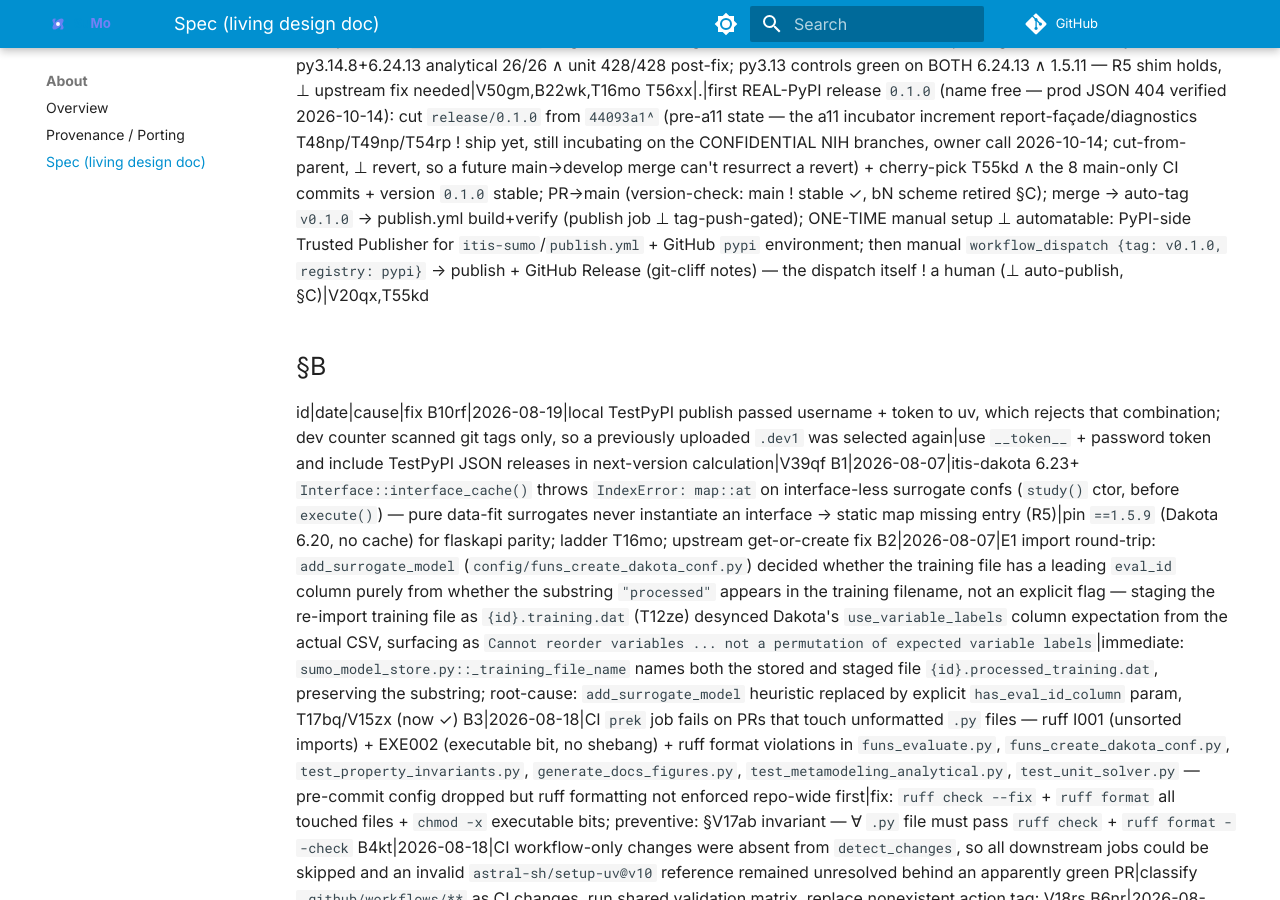
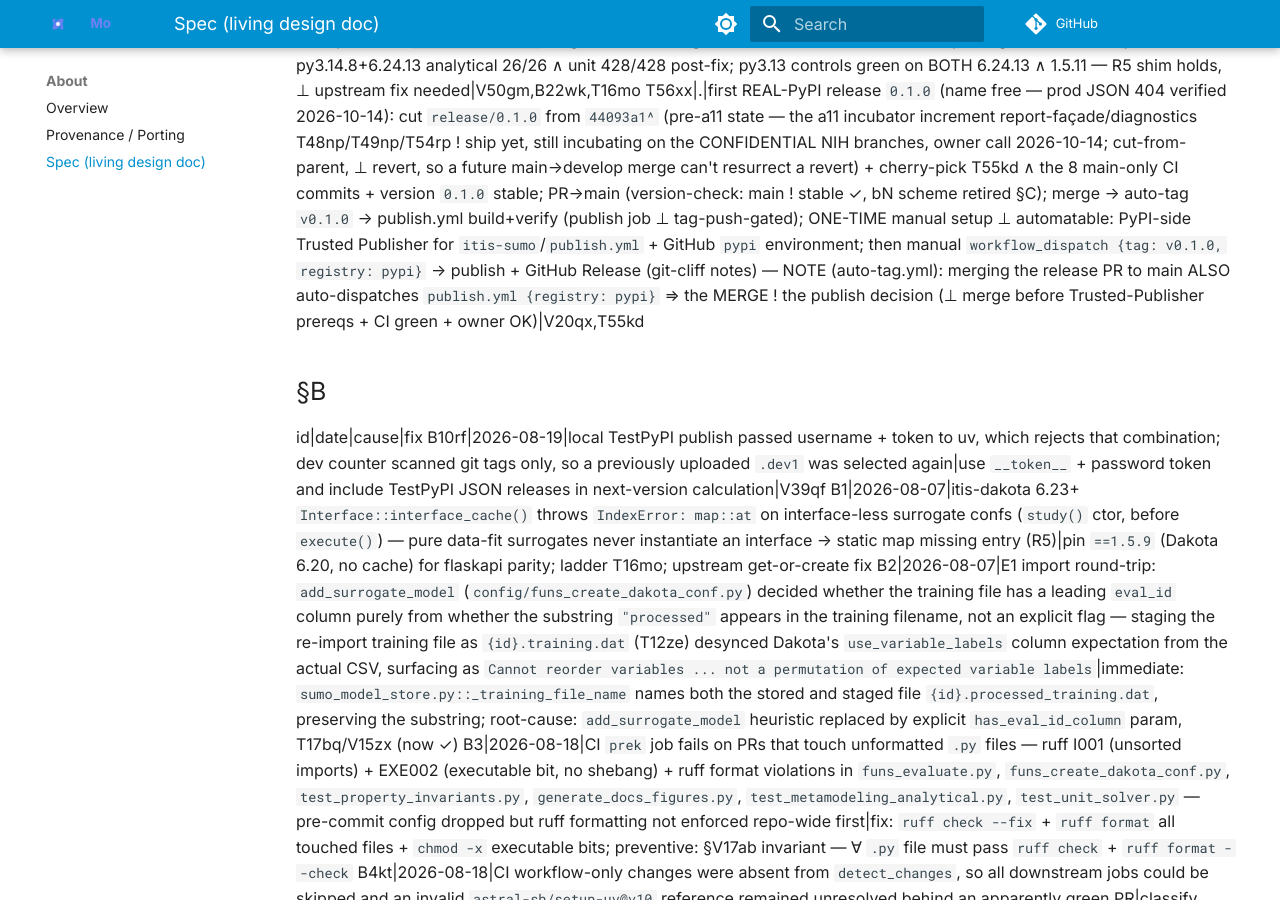
Before and after one commit to ITISFoundation/itis-sumo, an MkDocs documentation site: the page built from docs/about/spec.md, in a window 1280 px wide and 900 px high, scrolled down 12804 px. Built offline with MkDocs 1.6.1 and Material for MkDocs 9.7.7, drawn with Linux system fonts in a browser that asks for light colours; comment, search, counter and statistics services are not loaded.

Commit message:
spec: T56xx correction - auto-tag dispatches pypi publish on merge, owner gate is the merge itself

```diff
--- a/SPEC.md
+++ b/SPEC.md
@@ -193,7 +193,7 @@ T48np|x|port the NIH incubator's still-unpromoted diagnostics tooling onto this
 T49np|x|new raw-value outlier detector `detect_raw_outliers(values, scale=, k=)` in `data/funs_dataset_diagnostics.py` (Tukey fence computed in the variable's selected scale, flag-only, NaN-safe) + wire `analyze_dataset` for real (scale/distribution via `auto_select_distributions`, outliers in each variable's own scale, `include_detail` candidates, JSON round-trip) — closes T18ry and the "raw-value outlier detection does not exist yet, anywhere" gap in BRANCH_CONSOLIDATION §3; flip-tests: geometric-vs-arithmetic over-flagging guard + ln↔log10 zero-flag-move|V46np,V16qf,T18ry
 T54rp|x|new `itis_sumo.report` façade (V49rp): flat curated surface for automated report notebooks — api workflow verbs (cross_validate/evaluate_sobol/evaluate_correlations/…) ∧ `analyze_dataset` ∧ the T48np diagnostics (coverage, CV bundle, convergence bootstrap/fits) ∧ `propagate_manual_uq_with_uncertainty`; re-exports only, ⊥ logic; contract test pins completeness + object identity so report code never reaches into engine internals|V49rp,V16qf
 T55kd|.|engine `itis-dakota` 6.24.7→6.24.13 (first `win_amd64` wheels, 2026-10-06 → Windows ! supported platform) ∧ py 3.14 enable: `requires-python >=3.12,<3.15` (3.10/3.11 retired by the 6.24.8 cp311 drop — cost accepted, owner 2026-10-14; mmux/vite parity re-anchored to 1.5.11, §C py), CI matrix 3.12/3.13/3.14 (+ windows-latest leg), `uv.lock` re-resolve, docs/README version sweep; B22wk `mp_context=fork` fix gates the 3.14 leg; verified on REAL wheels before pinning (0.1.0a11 overlay): py3.14.8+6.24.13 analytical 26/26 ∧ unit 428/428 post-fix; py3.13 controls green on BOTH 6.24.13 ∧ 1.5.11 — R5 shim holds, ⊥ upstream fix needed|V50gm,B22wk,T16mo
-T56xx|.|first REAL-PyPI release `0.1.0` (name free — prod JSON 404 verified 2026-10-14): cut `release/0.1.0` from `44093a1^` (pre-a11 state — the a11 incubator increment report-façade/diagnostics T48np/T49np/T54rp ! ship yet, still incubating on the CONFIDENTIAL NIH branches, owner call 2026-10-14; cut-from-parent, ⊥ revert, so a future main→develop merge can't resurrect a revert) + cherry-pick T55kd ∧ the 8 main-only CI commits + version `0.1.0` stable; PR→main (version-check: main ! stable ✓, bN scheme retired §C); merge → auto-tag `v0.1.0` → publish.yml build+verify (publish job ⊥ tag-push-gated); ONE-TIME manual setup ⊥ automatable: PyPI-side Trusted Publisher for `itis-sumo`/`publish.yml` + GitHub `pypi` environment; then manual `workflow_dispatch {tag: v0.1.0, registry: pypi}` → publish + GitHub Release (git-cliff notes) — the dispatch itself ! a human (⊥ auto-publish, §C)|V20qx,T55kd
+T56xx|.|first REAL-PyPI release `0.1.0` (name free — prod JSON 404 verified 2026-10-14): cut `release/0.1.0` from `44093a1^` (pre-a11 state — the a11 incubator increment report-façade/diagnostics T48np/T49np/T54rp ! ship yet, still incubating on the CONFIDENTIAL NIH branches, owner call 2026-10-14; cut-from-parent, ⊥ revert, so a future main→develop merge can't resurrect a revert) + cherry-pick T55kd ∧ the 8 main-only CI commits + version `0.1.0` stable; PR→main (version-check: main ! stable ✓, bN scheme retired §C); merge → auto-tag `v0.1.0` → publish.yml build+verify (publish job ⊥ tag-push-gated); ONE-TIME manual setup ⊥ automatable: PyPI-side Trusted Publisher for `itis-sumo`/`publish.yml` + GitHub `pypi` environment; then manual `workflow_dispatch {tag: v0.1.0, registry: pypi}` → publish + GitHub Release (git-cliff notes) — NOTE (auto-tag.yml): merging the release PR to main ALSO auto-dispatches `publish.yml {registry: pypi}` ⇒ the MERGE ! the publish decision (⊥ merge before Trusted-Publisher prereqs + CI green + owner OK)|V20qx,T55kd
 
 ## §B
 id|date|cause|fix
```
